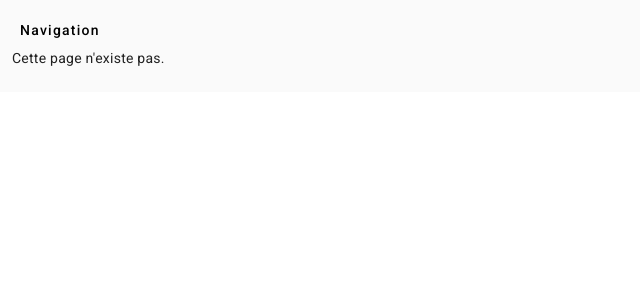
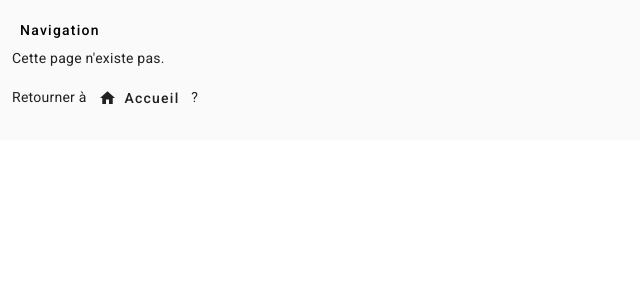
Before and after one commit to Francois-Thiebert/BibliothequeAngular, an Angular app in the folder projetBibliothequeAngular/: page / in a window 1280 px wide. Shown: the top 300 px of the page, without its empty margins (0-640 px from the left). Built offline with nearby package versions, Linux system fonts and the light colour scheme.

Commit message:
Modifications mineures de nav-bar et not-found

```diff
--- a/projetBibliothequeAngular/src/app/components/nav-bar/nav-bar.component.html
+++ b/projetBibliothequeAngular/src/app/components/nav-bar/nav-bar.component.html
@@ -23,7 +23,9 @@
 <br>
   <a mat-button color="secondary" routerLink="/adherents">
     <mat-icon>list</mat-icon>Adhérents</a>
-
+<br>
+  <a mat-button color="secondary" routerLink="/administrateurs">
+    <mat-icon>list</mat-icon>Administrateurs</a>
 
   <br>
 
--- a/projetBibliothequeAngular/src/app/components/not-found/not-found.component.html
+++ b/projetBibliothequeAngular/src/app/components/not-found/not-found.component.html
@@ -1 +1,3 @@
 <p>Cette page n'existe pas.</p>
+<p>Retourner à <a mat-button color="secondary" routerLink="/home">
+  <mat-icon>home</mat-icon>Accueil</a> ?</p>
```
